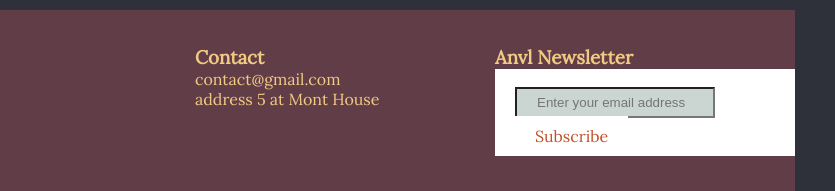
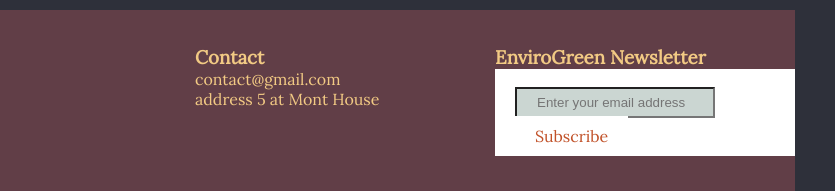
Before and after one commit to Elizabet-codes/One-Page-Website, a plain HTML site: page index.html in a window 1280 px wide. Shown: the part 2068-2259 px from the top of the page, 445-1280 px from the left. Drawn offline with Linux system fonts and the light colour scheme.

Commit message:
Update index.html

```diff
--- a/index.html
+++ b/index.html
@@ -105,7 +105,7 @@
             </div>
             <div class="footer-content">
                 <div class="newsletter-form">
-                    <h3>Anvl Newsletter</h3>
+                    <h3>EnviroGreen Newsletter</h3>
                     <div class="subscribe">
                         <div class="email">
                          <input type="text" placeholder="Enter your email address">
```
